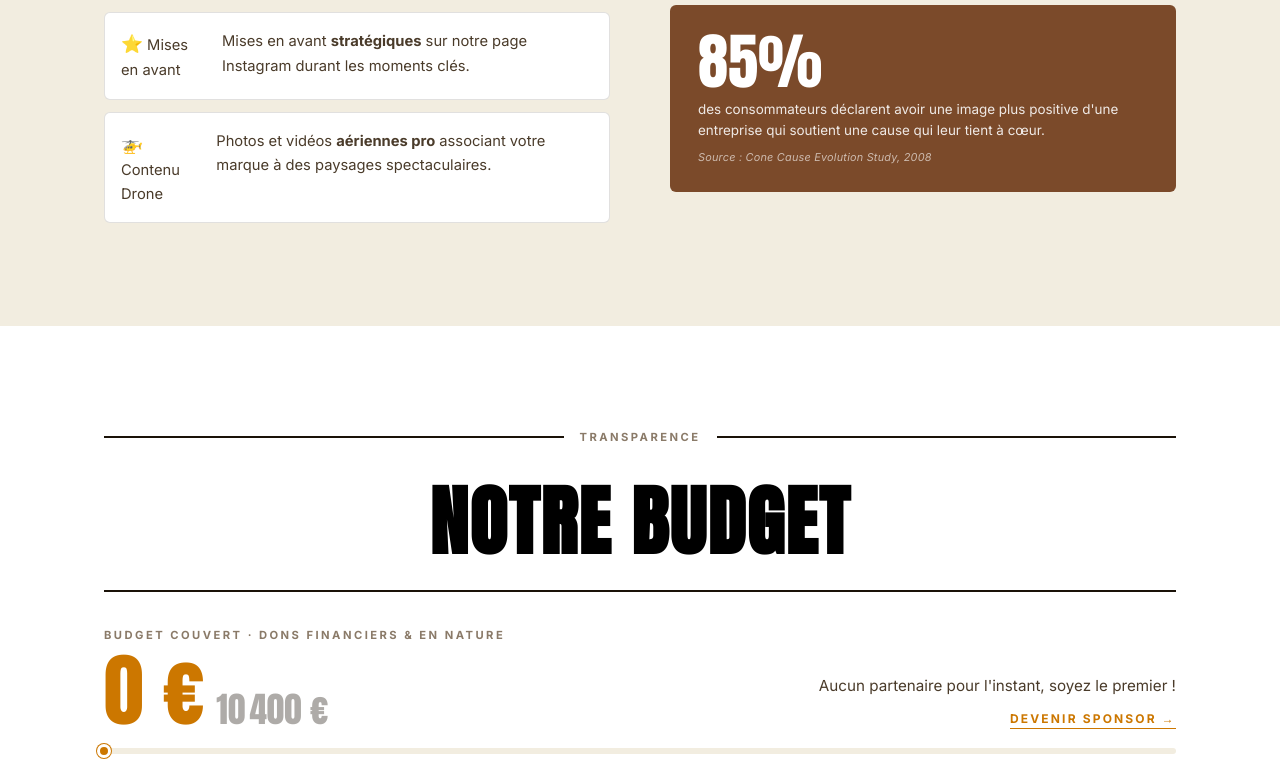
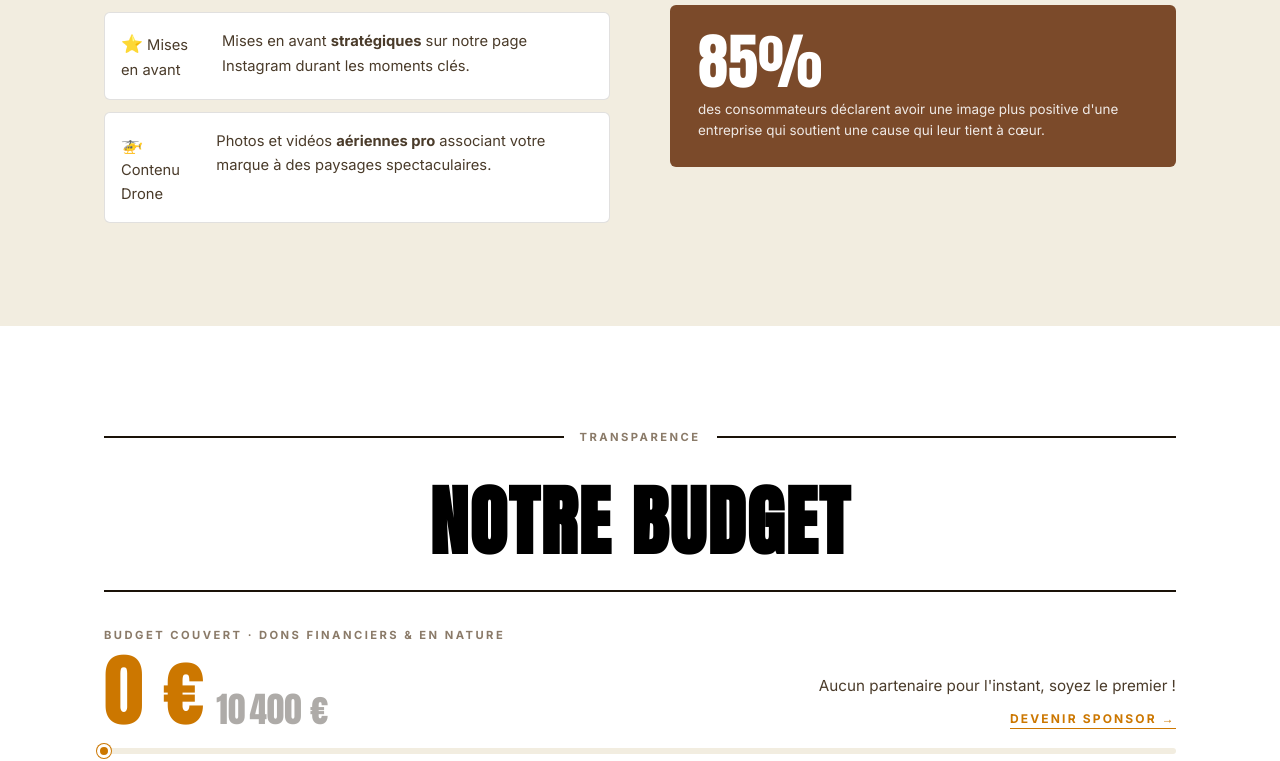
Before and after one commit to l2gtour/L2Gtour, a plain HTML site: page index.html in a window 1280 px wide. Shown: the part 6218-6979 px from the top of the page. Drawn offline with nearby package versions, Linux system fonts and the light colour scheme; a web font is replaced by a local one.

Commit message:
Retire la source affichée sous le 85 %
Co-Authored-By: Claude Opus 5.5 <noreply@anthropic.com>

```diff
--- a/index.html
+++ b/index.html
@@ -579,7 +579,7 @@
           </div>
           <div class="comm-stat comm-stat-brown">
             <div class="comm-stat-num">85%</div>
-            <div class="comm-stat-txt">des consommateurs déclarent avoir une image plus positive d'une entreprise qui soutient une cause qui leur tient à cœur.<span class="comm-stat-src">Source : Cone Cause Evolution Study, 2008</span></div>
+            <div class="comm-stat-txt">des consommateurs déclarent avoir une image plus positive d'une entreprise qui soutient une cause qui leur tient à cœur.</div>
           </div>
         </div>
       </div>
--- a/style.css
+++ b/style.css
@@ -2666,15 +2666,6 @@ strong { font-weight: 700; }
   .modal-title { font-size: 2.2rem; }
 }
 
-/* Source sous une statistique (section visibilité) */
-.comm-stat-src {
-  display: block;
-  margin-top: 8px;
-  font-size: 0.68rem;
-  font-style: italic;
-  letter-spacing: 0.02em;
-  opacity: 0.7;
-}
 
 /* ============================================================
    MENTIONS LÉGALES
```
